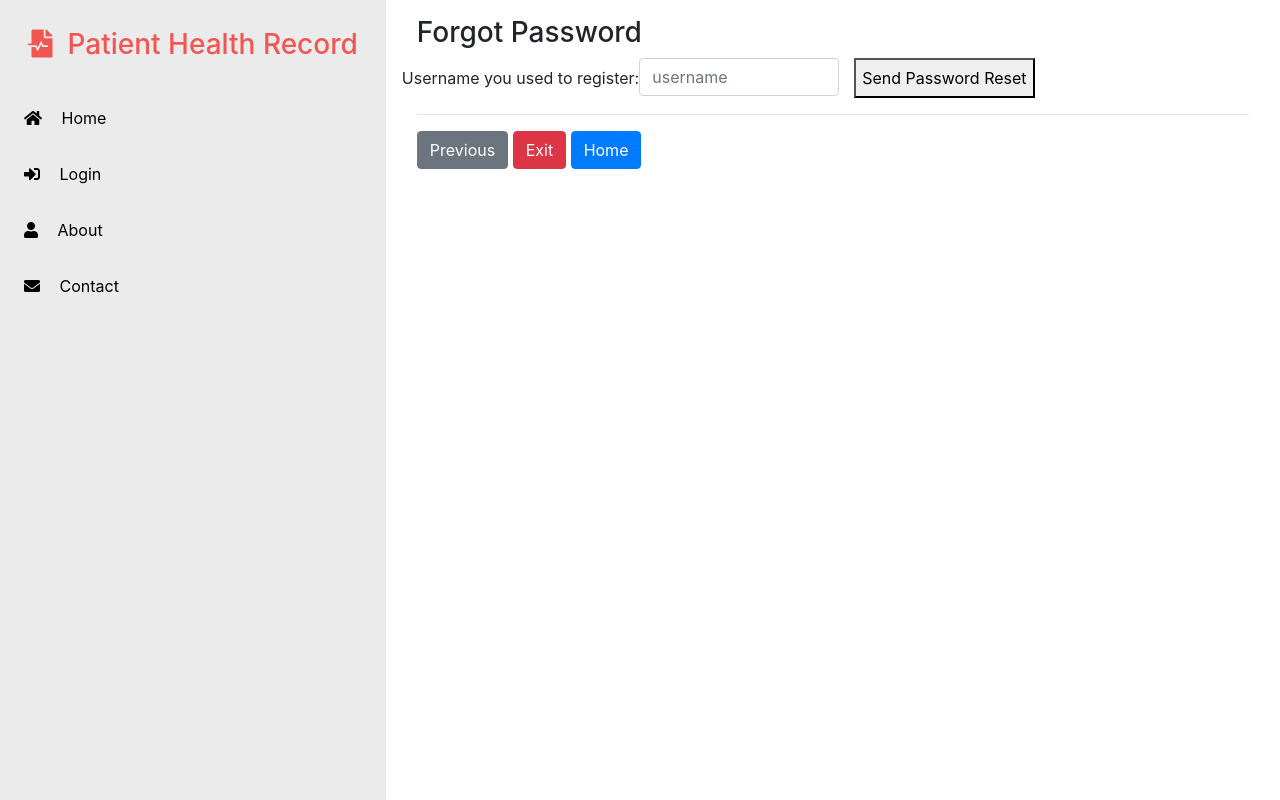
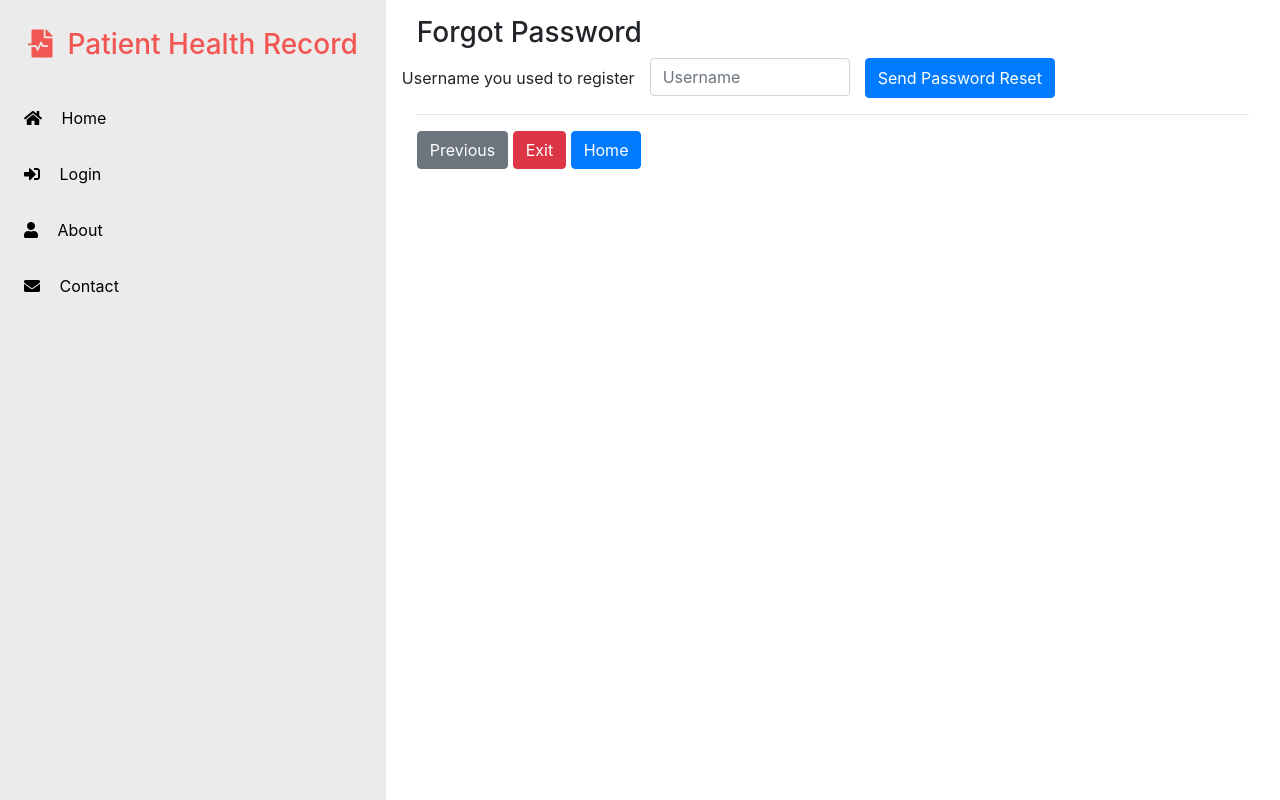
Before and after one commit to wa57/PatientHealthRecord, a PHP site: page /index.php?path=forgot-credentials in a window 1280 px wide. Run offline with PHP 8.4, Linux system fonts and the light colour scheme.

Commit message:
[CRON] Auto Commit

```diff
--- a/forgot-credentials.php
+++ b/forgot-credentials.php
@@ -24,9 +24,9 @@ document.addEventListener("DOMContentLoaded", function() {
 <h3>Forgot Password</h3>
 
 <div class="row form-group">
-    <label for="username">Username you used to register: </label>
-    <input id="username" type="text" class="form-control" style="width: 200px; margin-right: 15px;" placeholder="username" />
-    <button id="reset-password">Send Password Reset</button>
+    <label for="username">Username you used to register</label>
+    <input id="username" type="text" class="form-control" style="margin-left: 15px; width: 200px; margin-right: 15px;" placeholder="Username" />
+    <button id="reset-password" class="btn btn-primary">Send Password Reset</button>
 </div>
 <div id="message" class="alert alert-success" style="width: 450px; display: none;">
     An email has been sent to the email address provided.
```
